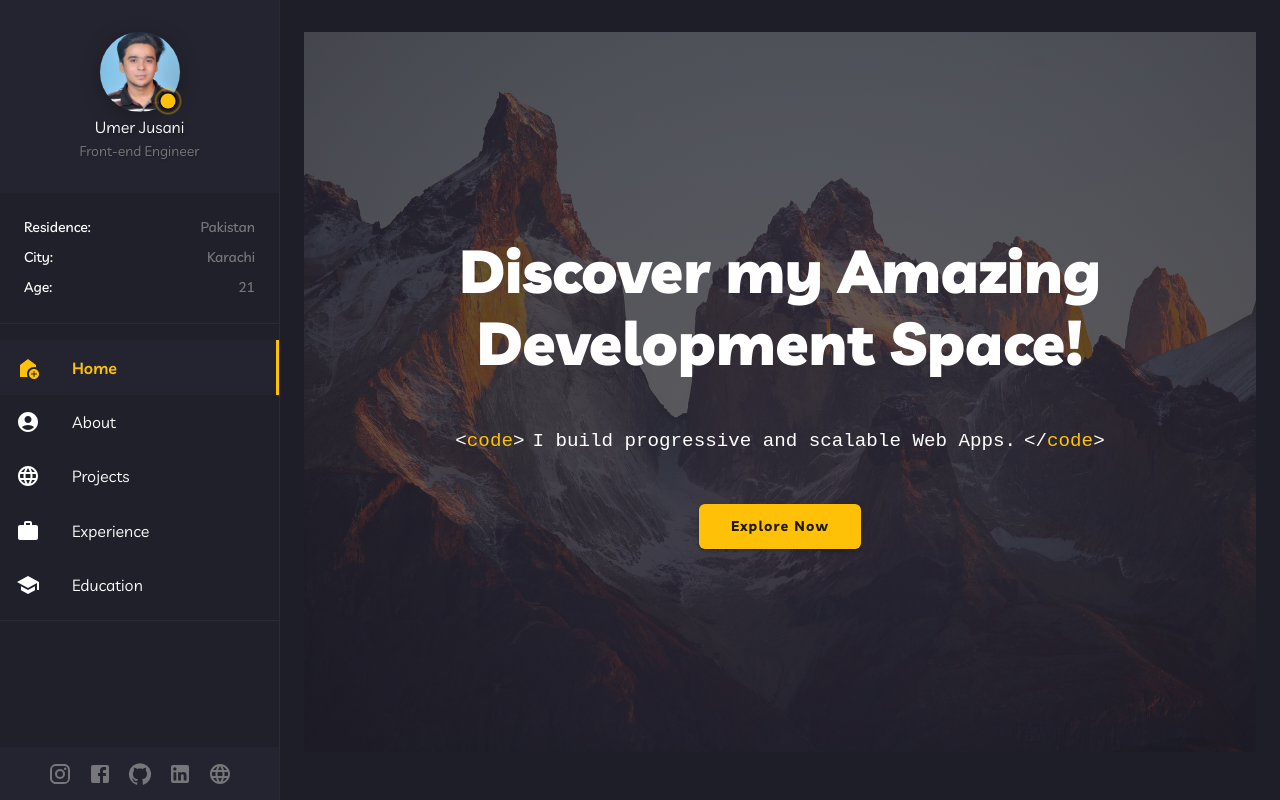
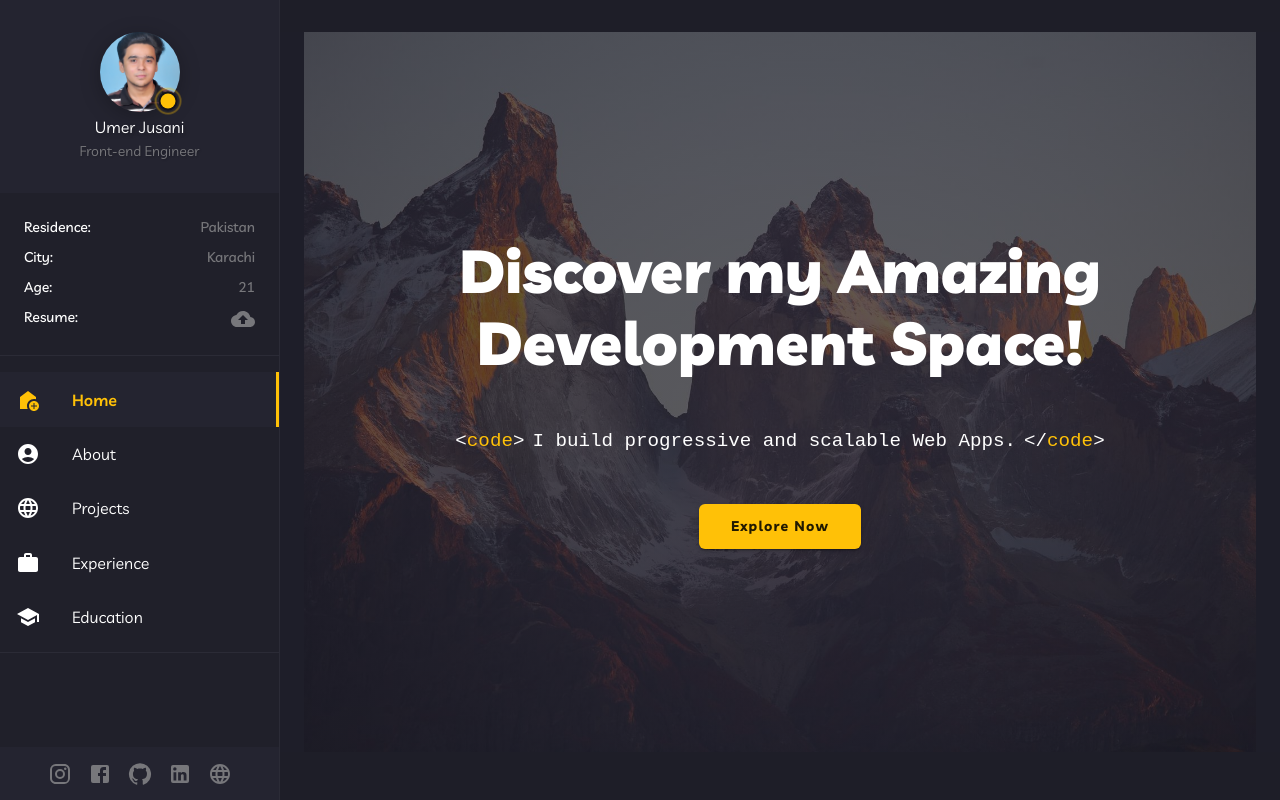
Before and after one commit to umer-jusani/portfolio-umerjusani, a Next.js app: page /dashboard/home in a window 1280 px wide. Built offline with nearby package versions, Linux system fonts and the light colour scheme.

Commit message:
give resume download option

```diff
--- a/src/shared/assets/index.js
+++ b/src/shared/assets/index.js
@@ -20,8 +20,9 @@ import FacebookIcon from '@mui/icons-material/Facebook';
 import ShareIcon from '@mui/icons-material/Share';
 import WorkIcon from '@mui/icons-material/Work';
 import SchoolIcon from '@mui/icons-material/School';
+import CloudUploadIcon from '@mui/icons-material/CloudUpload';
 
-export { LanguageIcon, AddHomeIcon, AccountCircleIcon, ContactIcon, ProjectIcon, DesignServicesOutlinedIcon, ArticleIcon, InstagramIcon, LinkedInIcon, GitHubIcon, MediumIcon, FacebookIcon, MenuIcon, ChevronRightIcon, VisibilityIcon, VisibilityOffOutlinedIcon, ShareIcon, WorkIcon, SchoolIcon }
+export { CloudUploadIcon, LanguageIcon, AddHomeIcon, AccountCircleIcon, ContactIcon, ProjectIcon, DesignServicesOutlinedIcon, ArticleIcon, InstagramIcon, LinkedInIcon, GitHubIcon, MediumIcon, FacebookIcon, MenuIcon, ChevronRightIcon, VisibilityIcon, VisibilityOffOutlinedIcon, ShareIcon, WorkIcon, SchoolIcon }
 
 // import from local assets
 import user from "./images/umer-jusani.jpg"
--- a/src/shared/components/sidebar/Sidebar.js
+++ b/src/shared/components/sidebar/Sidebar.js
@@ -1,6 +1,6 @@
 "use client"
 import { drawerWidth } from '@/constant';
-import { FacebookIcon, GitHubIcon, InstagramIcon, LinkedInIcon, MediumIcon, user } from '@/shared/assets';
+import { CloudUploadIcon, FacebookIcon, GitHubIcon, InstagramIcon, LinkedInIcon, MediumIcon, user } from '@/shared/assets';
 import routes from '@/shared/route';
 import { IconButton, Stack, useMediaQuery } from '@mui/material';
 import Avatar from '@mui/material/Avatar';
@@ -83,6 +83,16 @@ export default function Sidebar() {
                             <Stack direction="row" justifyContent="space-between">
                                 <Typography variant="subtitle2">Age:</Typography>
                                 <Typography variant="subtitle2" color='text.primary'>21</Typography>
+                            </Stack>
+                            <Stack direction="row" justifyContent="space-between">
+                                <Typography variant="subtitle2">Resume:</Typography>
+                                <Typography variant="subtitle2" color='text.primary'>
+                                    <a href="/umer-jusani-cv.pdf" download style={{ textDecoration: 'none' }}>
+                                        <IconButton sx={{ padding: 0 }}>
+                                            <CloudUploadIcon fontSize='10' sx={{ color: 'text.primary' }} />
+                                        </IconButton>
+                                    </a>
+                                </Typography>
                             </Stack>
                         </Stack>
                         <Divider />
```
Also changed, not shown: 1 other file (tests, documents, lock files or other folders).
